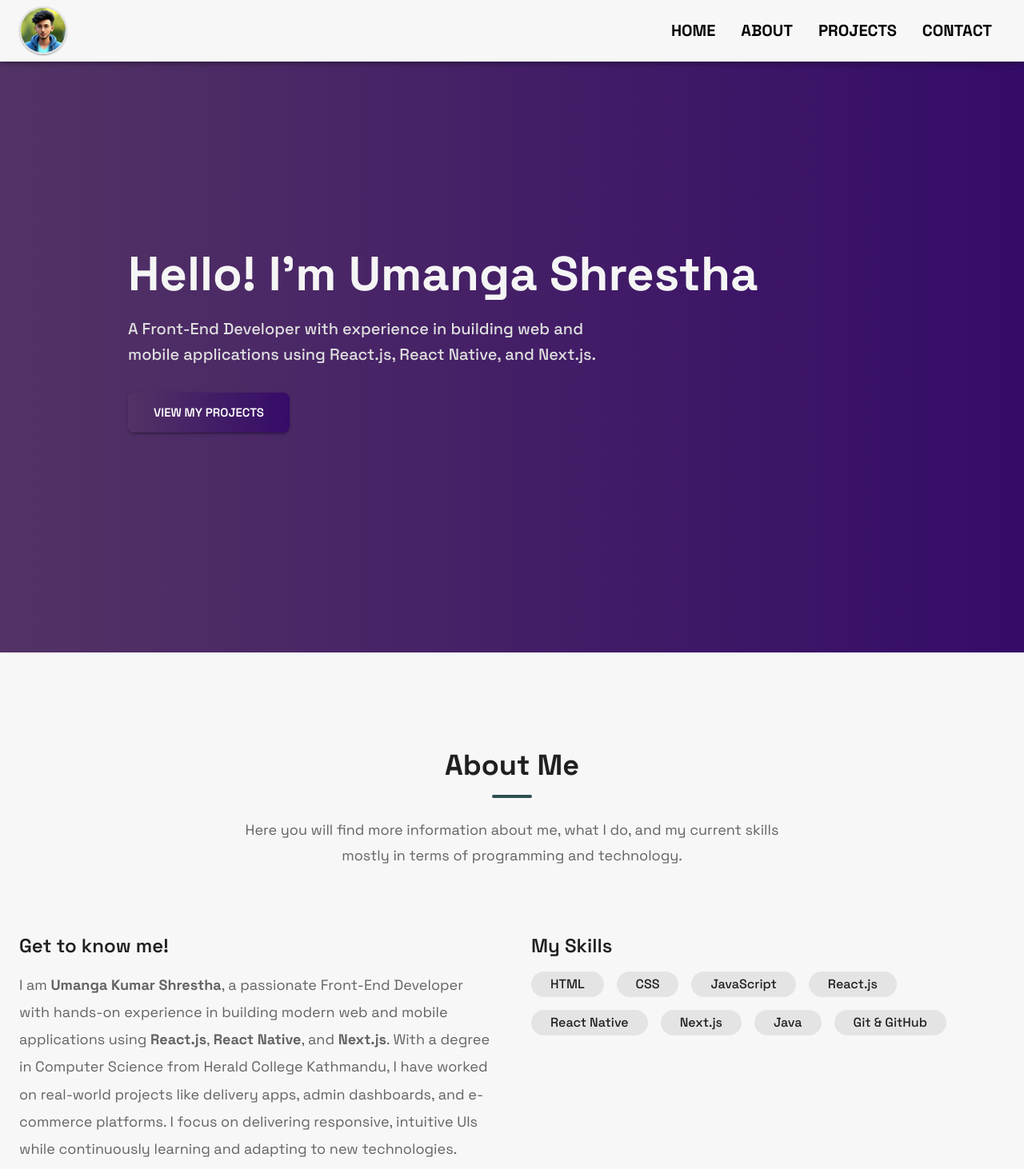
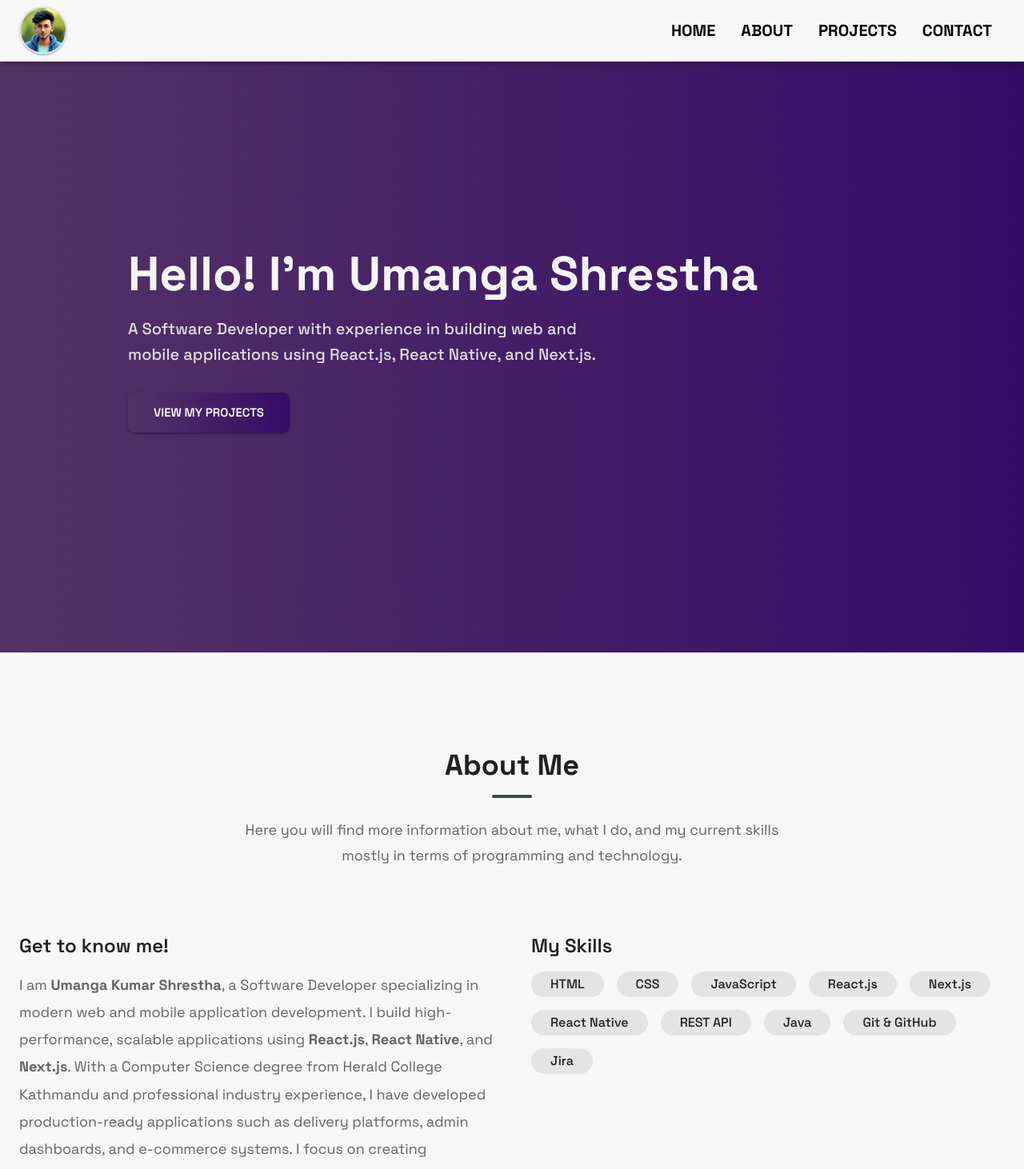
Before and after one commit to umangashrestha93/portfolio-site, a React (Vite) app: page / in a window 1280 px wide. Shown: the top 1462 px of the page at 80% size. Built offline with nearby package versions, Linux system fonts and the light colour scheme.

Commit message:
changed about serction text and home sections css

```diff
--- a/src/pages/About.jsx
+++ b/src/pages/About.jsx
@@ -16,9 +16,17 @@ const About = () => {
   const isMobile = useMediaQuery(theme.breakpoints.down('md'));
 
   const skills = [
-    'HTML', 'CSS', 'JavaScript', 'React.js', 'React Native',
-    'Next.js', 'Java', 'Git & GitHub'
-  ];
+  'HTML',
+  'CSS',
+  'JavaScript',
+  'React.js',
+  'Next.js',
+  'React Native',
+  'REST API',
+  'Java',
+  'Git & GitHub',
+  'Jira'
+];
 
   const handleDownload = () => {
     const link = document.createElement('a');
@@ -103,14 +111,12 @@ const About = () => {
                 fontFamily: 'Space Grotesk',
               }}
             >
-              I am <strong>Umanga Kumar Shrestha</strong>, a passionate Front-End Developer with hands-on experience
-              in building modern web and mobile applications using <strong>React.js</strong>, <strong>React Native</strong>,
-              and <strong>Next.js</strong>. With a degree in Computer Science from Herald College Kathmandu,
-              I have worked on real-world projects like delivery apps, admin dashboards, and e-commerce platforms.
-              I focus on delivering responsive, intuitive UIs while continuously learning and adapting to new technologies.
+              I am <strong>Umanga Kumar Shrestha</strong>, a Software Developer specializing in modern web and mobile application development. I build high-performance, scalable applications using <strong>React.js</strong>, <strong>React Native</strong>, and <strong>Next.js</strong>.
+              With a Computer Science degree from Herald College Kathmandu and professional industry experience, I have developed production-ready applications such as delivery platforms, admin dashboards, and e-commerce systems. I focus on creating responsive, intuitive user interfaces while writing clean, maintainable code that ensures reliability and performance.
+              I am passionate about solving real-world problems through technology and continuously expanding my skills to build better digital products.
             </Typography>
 
-            <Box sx={{ marginTop: 5}}>
+            <Box sx={{ marginTop: 5 }}>
               <Button
                 variant="contained"
                 size={isMobile ? 'medium' : 'large'}
@@ -156,6 +162,11 @@ const About = () => {
                       px: 1.5,
                       py: 1,
                       fontFamily: 'Space Grotesk',
+                      transition: '0.2s',
+                      '&:hover': {
+                        transform: 'translateY(-2px)',
+                        boxShadow: 2
+                      }
                     }}
                   />
                 </Grid>
--- a/src/pages/Home.jsx
+++ b/src/pages/Home.jsx
@@ -50,7 +50,7 @@ const Home = () => {
             }}
             fontFamily="Space Grotesk"
           >
-            A Front-End Developer with experience in building web and mobile applications
+            A Software Developer with experience in building web and mobile applications
             using React.js, React Native, and Next.js.
           </Typography>
         </Box>
```
